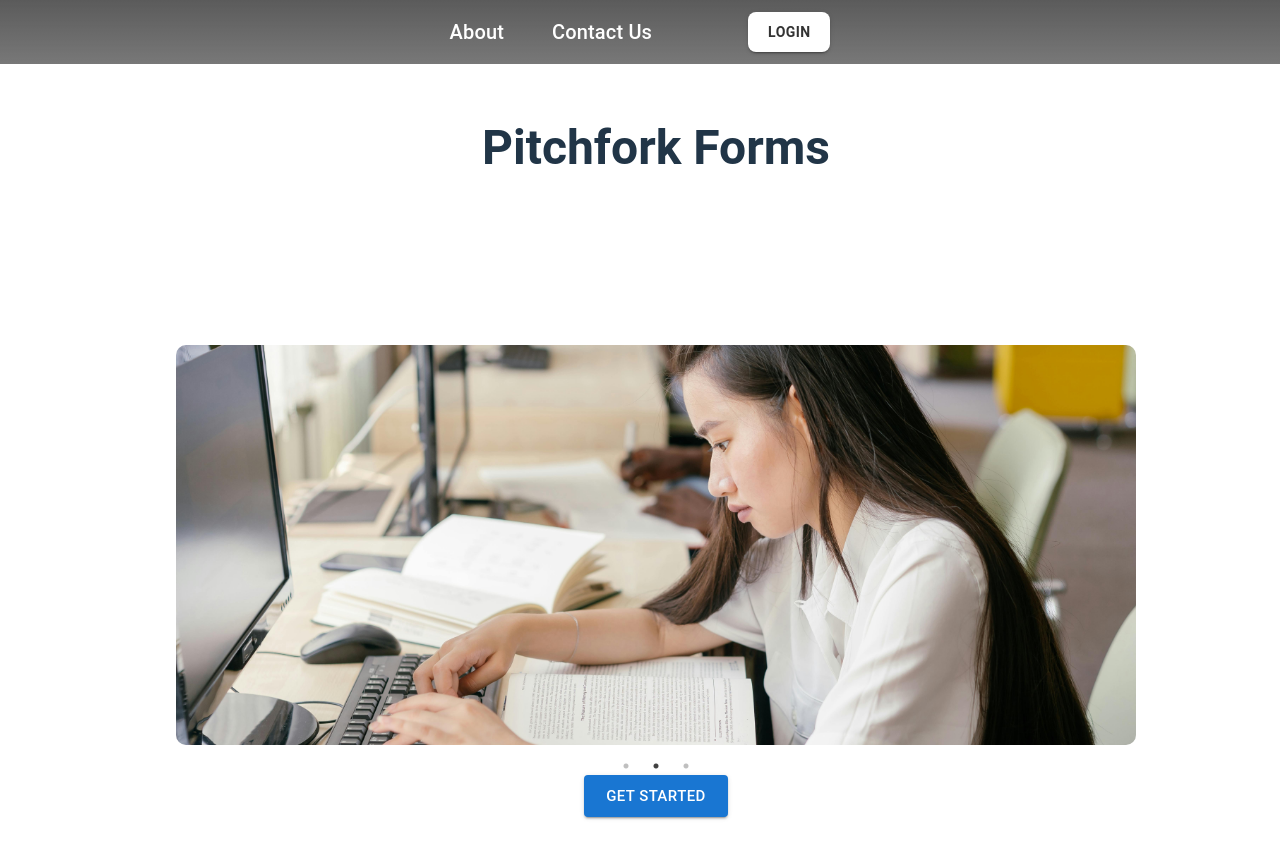
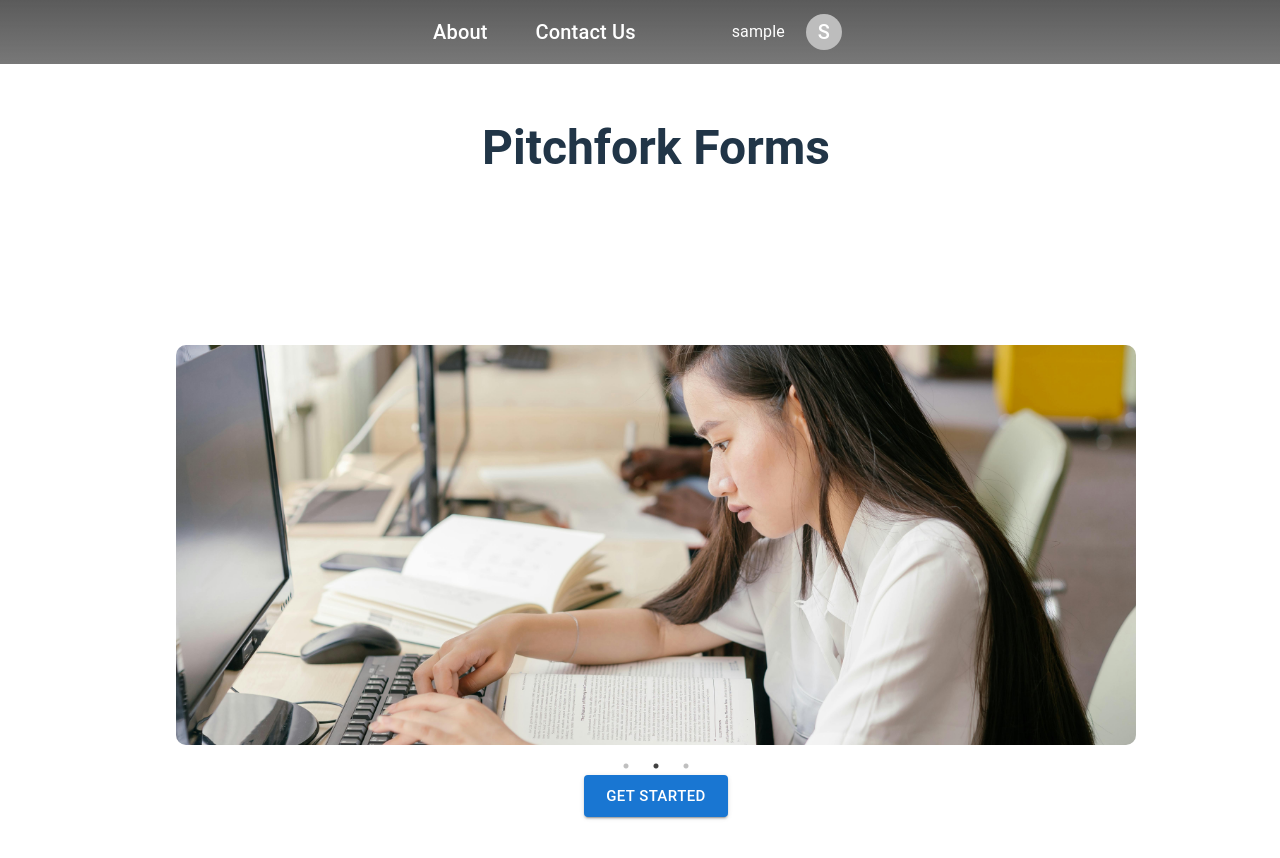
Before and after one commit to getrektgit/pitchforkForms, a React (Vite) app in the folder pitchforkformsfrontend/: page / in a window 1280 px wide. Shown: the top 858 px of the page. Built offline with nearby package versions, Linux system fonts and the light colour scheme; no server answers; sample sign-in values are in the browser's storage.

Commit message:
fixed navbar bug not showing user who is logged in and minor changes in app.jsx

```diff
--- a/pitchforkformsfrontend/src/App.jsx
+++ b/pitchforkformsfrontend/src/App.jsx
@@ -1,6 +1,6 @@
 import Navbar from '../src/Components/Navbar';
 import './App.css';
-import { BrowserRouter as Router, Routes, Route } from "react-router-dom";
+import { BrowserRouter as Router, Routes, Route, Navigate } from "react-router-dom";
 import MainPage from './Components/Pages/MainPage';
 import AdminPage from './Components/Pages/AdminPage';
 import StudentPage from './Components/Pages/StudentPage';
@@ -22,8 +22,7 @@ function App() {
     const accessToken = localStorage.getItem("accessToken");
 
     if (!accessToken) {
-      handleOpenLogin();
-      return null;
+      return <Navigate to="/" replace />;
     }
 
     return children;
@@ -109,7 +108,7 @@ function App() {
         } />
       </Routes>
 
-      {/* Login Modal globálisan */}
+      {/* Login Modal globally */}
       <LoginModal open={openLogin} handleClose={handleCloseLogin} onLoginSuccess={handleLoginSuccess} />
     </Router>
   );
--- a/pitchforkformsfrontend/src/Components/Navbar.jsx
+++ b/pitchforkformsfrontend/src/Components/Navbar.jsx
@@ -1,14 +1,14 @@
 import * as React from 'react';
-import { useState } from 'react';
+import { useState, useEffect } from 'react';
 import { AppBar, Toolbar, Box, Avatar, Menu, MenuItem, ListItemIcon, Divider, IconButton, Typography, Tooltip, Button } from '@mui/material';
 import Logout from '@mui/icons-material/Logout';
 import LoginModal from './LoginModal';
 import { useNavigate } from 'react-router';
 
-
 export default function AccountMenu({ user, onLogout, onLoginSuccess }) {
     const [anchorEl, setAnchorEl] = useState(null);
     const [openLogin, setOpenLogin] = useState(false);
+    const [currentUser, setCurrentUser] = useState(user);
 
     const navigate = useNavigate();
 
@@ -21,14 +21,26 @@ export default function AccountMenu({ user, onLogout, onLoginSuccess }) {
 
     const handleLoginSuccess = (userData) => {
         onLoginSuccess(userData);
+        setCurrentUser(userData);
+        localStorage.setItem('user', JSON.stringify(userData));
         setOpenLogin(false);
     };
 
     const handleLogoutClick = () => {
         handleClose();
         onLogout();
+        localStorage.removeItem('user');
+        setCurrentUser(null);
         navigate("/");
     };
+
+    useEffect(() => {
+
+        const storedUser = localStorage.getItem('user');
+        if (storedUser) {
+            setCurrentUser(JSON.parse(storedUser));
+        }
+    }, []);
 
     return (
         <>
@@ -57,17 +69,17 @@ export default function AccountMenu({ user, onLogout, onLoginSuccess }) {
                         </Typography>
 
                         <Box sx={{ display: 'flex', alignItems: 'center', gap: 2, marginLeft: '3rem' }}>
-                            {user ? (
+                            {currentUser ? (
                                 <>
                                 <Typography
                                     sx={{ color: 'white', cursor: 'pointer', '&:hover': { opacity: 0.8 } }}
                                 >
-                                    {user.username || user.email}
+                                    {currentUser.username || currentUser.email}
                                 </Typography>
                                 <Tooltip title="Account settings">
                                     <IconButton onClick={handleClick} size="small">
                                         <Avatar sx={{ width: 36, height: 36 }}>
-                                            {(user.username || user.email)?.charAt(0).toUpperCase()}
+                                            {(currentUser.username || currentUser.email)?.charAt(0).toUpperCase()}
                                         </Avatar>
                                     </IconButton>
                                 </Tooltip>
```
